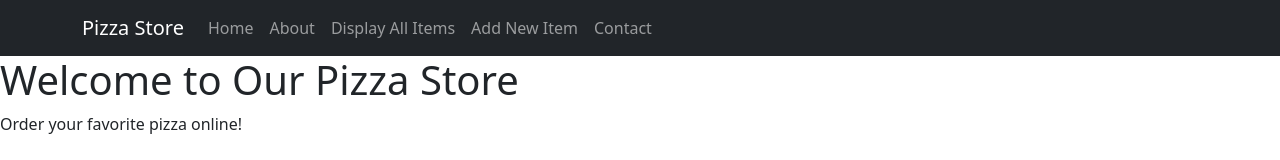
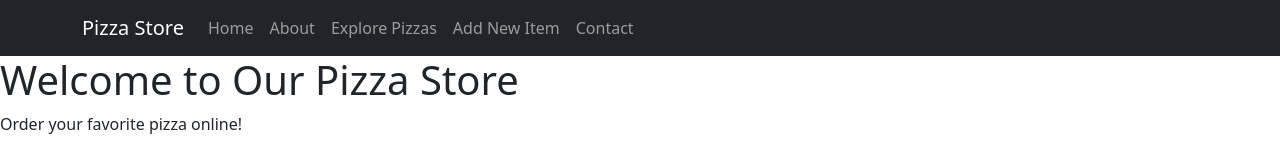
Before and after one commit to Meet-301/pizzastore, a React (Create React App) app: page / in a window 1280 px wide. Shown: the top 160 px of the page. Built offline with nearby package versions, Linux system fonts and the light colour scheme.

Commit message:
Aug 10, 2024, 7:59 AM

```diff
--- a/src/components/Navbar.js
+++ b/src/components/Navbar.js
@@ -13,7 +13,7 @@
                     <Nav className="me-auto">
                         <Nav.Link as={Link} to="/">Home</Nav.Link>
                         <Nav.Link as={Link} to="/about">About</Nav.Link>
-                        <Nav.Link as={Link} to="/items">Display All Items</Nav.Link>
+                        <Nav.Link as={Link} to="/items">Explore Pizzas</Nav.Link>
                         <Nav.Link as={Link} to="/add">Add New Item</Nav.Link>
                         <Nav.Link as={Link} to="/contact">Contact</Nav.Link>
                     </Nav>
```
